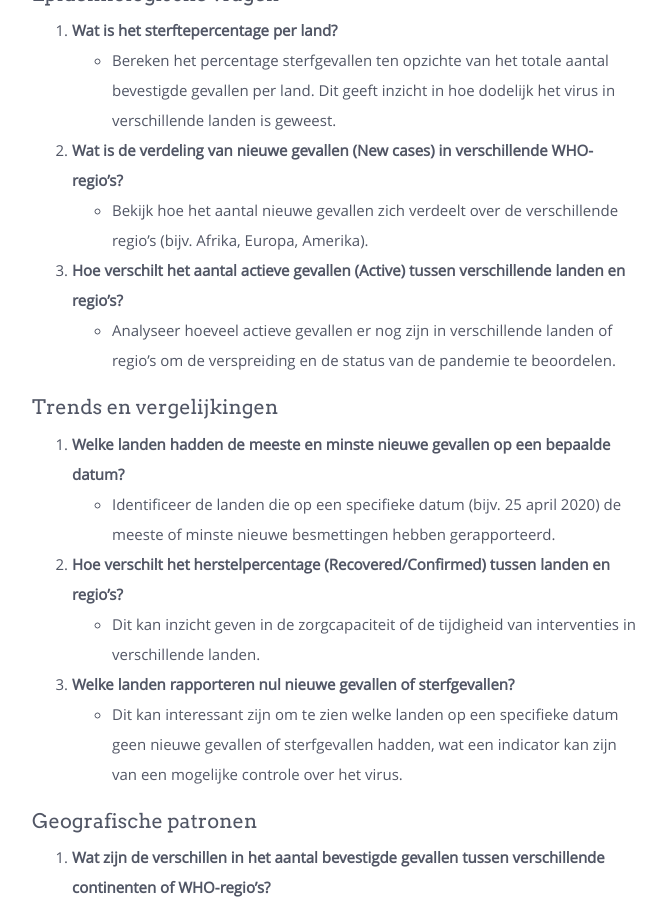
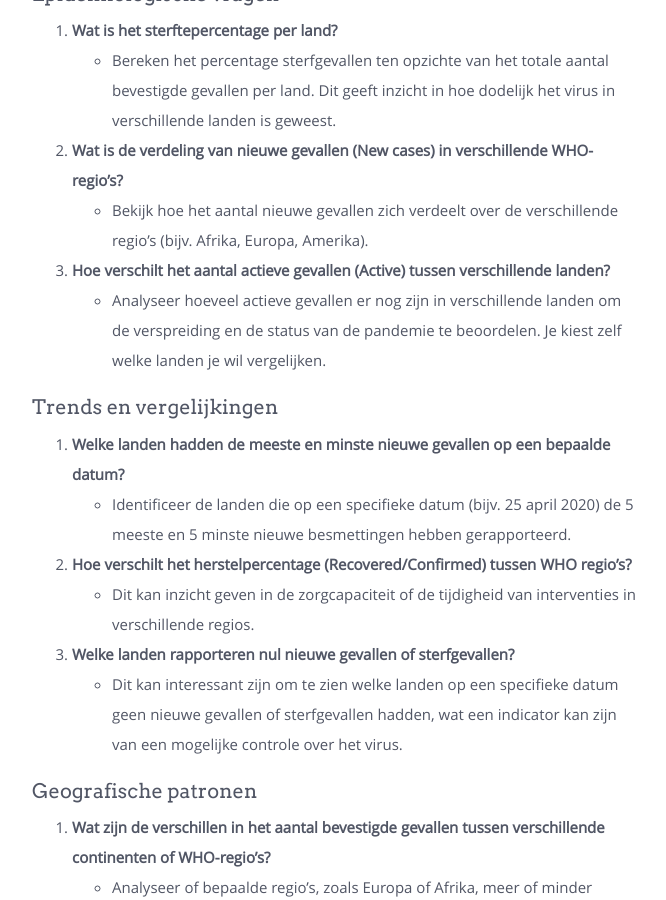
Before and after one commit to sma-it/cursus-python, a Jekyll site: the page built from modules/math_and_stat/_posts/2000-04-01-pandas.md, in a window 1280 px wide and 900 px high, scrolled down 2270 px. Shown: the whole window, without its empty margins (383-1049 px from the left). Built offline with Jekyll 4.4.1, drawn with Linux system fonts in a browser that asks for light colours; nearby versions of some CDN libraries.

Commit message:
small fixes

```diff
--- a/modules/math_and_stat/_posts/2000-04-01-pandas.md
+++ b/modules/math_and_stat/_posts/2000-04-01-pandas.md
@@ -61,15 +61,15 @@
 2. **Wat is de verdeling van nieuwe gevallen (New cases) in verschillende WHO-regio's?**
    - Bekijk hoe het aantal nieuwe gevallen zich verdeelt over de verschillende regio's (bijv. Afrika, Europa, Amerika).
 
-3. **Hoe verschilt het aantal actieve gevallen (Active) tussen verschillende landen en regio's?**
-   - Analyseer hoeveel actieve gevallen er nog zijn in verschillende landen of regio's om de verspreiding en de status van de pandemie te beoordelen.
+3. **Hoe verschilt het aantal actieve gevallen (Active) tussen verschillende landen?**
+   - Analyseer hoeveel actieve gevallen er nog zijn in verschillende landen  om de verspreiding en de status van de pandemie te beoordelen. Je kiest zelf welke landen je wil vergelijken.
 
 ### Trends en vergelijkingen
 4. **Welke landen hadden de meeste en minste nieuwe gevallen op een bepaalde datum?**
-   - Identificeer de landen die op een specifieke datum (bijv. 25 april 2020) de meeste of minste nieuwe besmettingen hebben gerapporteerd.
+   - Identificeer de landen die op een specifieke datum (bijv. 25 april 2020) de 5 meeste en 5 minste nieuwe besmettingen hebben gerapporteerd.
 
-5. **Hoe verschilt het herstelpercentage (Recovered/Confirmed) tussen landen en regio's?**
-   - Dit kan inzicht geven in de zorgcapaciteit of de tijdigheid van interventies in verschillende landen.
+5. **Hoe verschilt het herstelpercentage (Recovered/Confirmed) tussen WHO regio's?**
+   - Dit kan inzicht geven in de zorgcapaciteit of de tijdigheid van interventies in verschillende regios.
 
 6. **Welke landen rapporteren nul nieuwe gevallen of sterfgevallen?**
    - Dit kan interessant zijn om te zien welke landen op een specifieke datum geen nieuwe gevallen of sterfgevallen hadden, wat een indicator kan zijn van een mogelijke controle over het virus.
```
